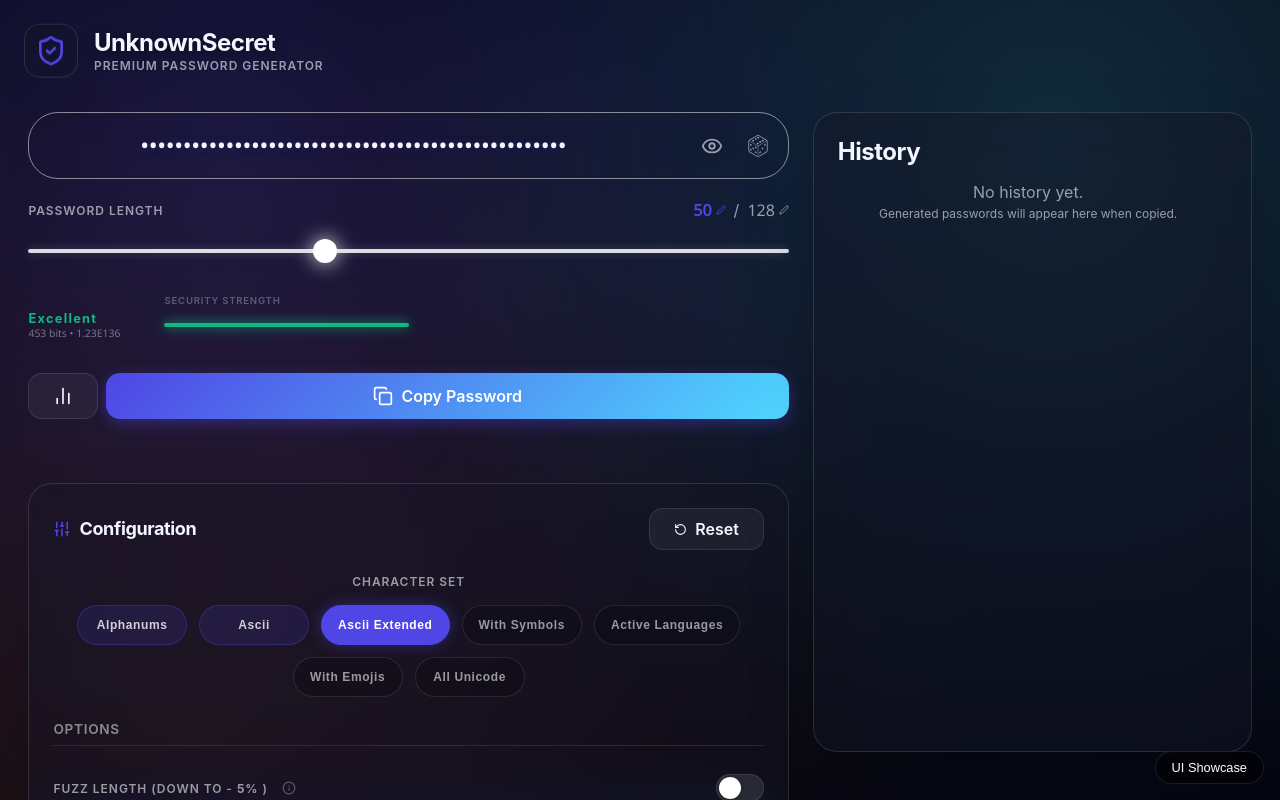
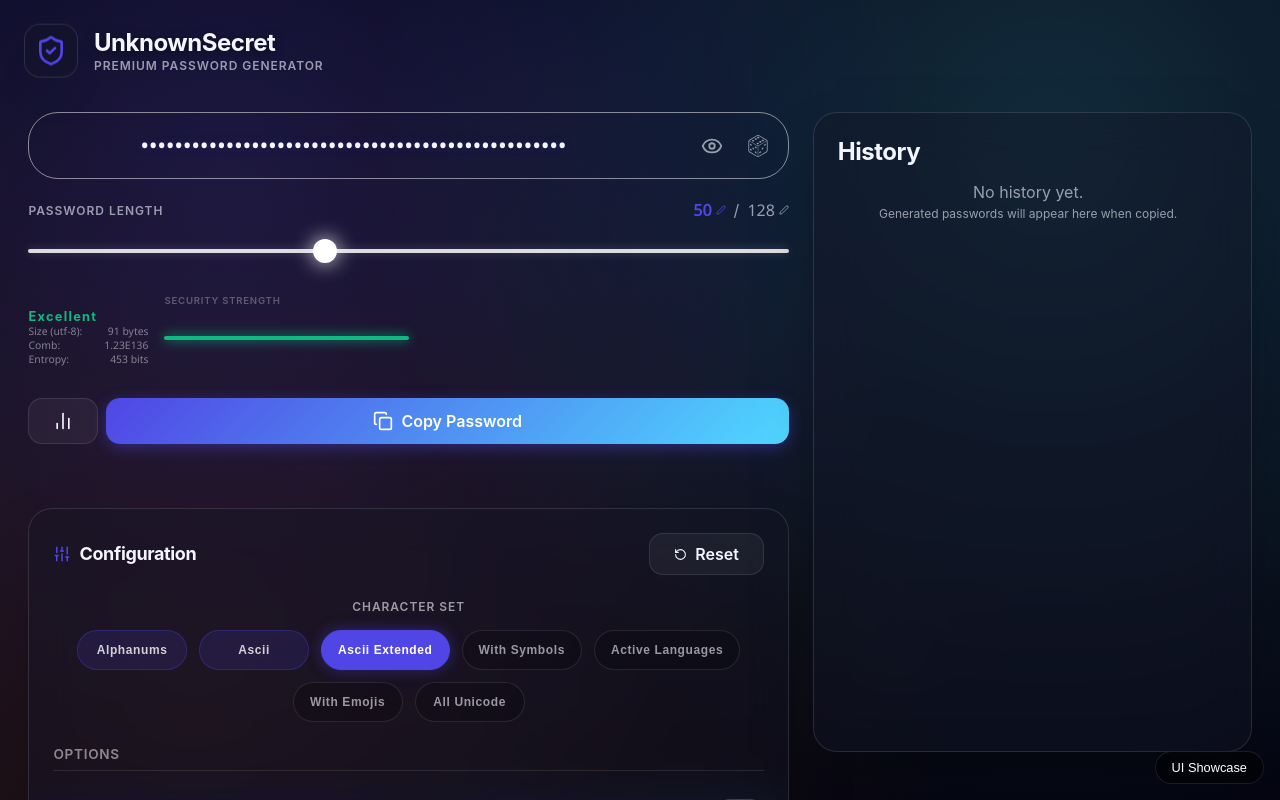
Before and after one commit to WireSwarm/UnknownSecret, a React (Vite) app: page / in a window 1280 px wide. Shown: the top 800 px of the page. Built offline with nearby package versions, Linux system fonts and the light colour scheme; a web font is replaced by a local one.

Commit message:
chore: printing the number of bytes and changing a little bit the layout

```diff
--- a/src/components/generator/EntropyMeter.jsx
+++ b/src/components/generator/EntropyMeter.jsx
@@ -1,6 +1,6 @@
 import React from 'react';
 
-export function EntropyMeter({ entropy, combinations, id, isPostQuantum }) {
+export function EntropyMeter({ entropy, combinations, password, id, isPostQuantum }) {
     // Analyze strength variables
     let strength = 'Very Weak';
     let color = '#EF4444'; // Red
@@ -13,6 +13,8 @@ export function EntropyMeter({ entropy, combinations, id, isPostQuantum }) {
     // Post-Quantum Logic: Effective entropy is halved (Grover's algo: sqrt(N) -> bits/2)
     const safeEntropy = isPostQuantum ? rawEntropy / 2 : rawEntropy;
     const percentage = (safeEntropy / 100) * 100;
+
+    const utf8Bytes = password ? new TextEncoder().encode(password).length : 0;
 
     // Thresholds & Logic
     // New thresholds: VeryWeak<20, Weak<40, Medium<60, Strong<100, Excellent<500, Overkill<2000, Paranoiac<15000, Demon>=15000
@@ -102,18 +104,26 @@ export function EntropyMeter({ entropy, combinations, id, isPostQuantum }) {
                     >
                         {strength}
                     </span>
-                    <span
-                        className="text-muted font-mono"
-                        style={{ fontSize: '0.65rem', opacity: 0.7 }}
-                        id={id ? `${id}-bits ` : undefined}
+                    <div
+                        className="text-muted font-mono flex flex-col gap-0.5 mt-1"
+                        style={{ fontSize: '0.65rem', opacity: 0.8, minWidth: '120px' }}
+                        id={id ? `${id}-details` : undefined}
                     >
-                        {Math.round(safeEntropy)} bits {isPostQuantum && <span className="text-amber-500" title="Post-Quantum">(PQ) </span>}
+                        <div className="flex justify-between items-center" title="Memory usage of the password when encoded in UTF-8. Important for systems with byte-length limits (like bcrypt).">
+                            <span className="opacity-50 mr-2">Size (utf-8):</span>
+                            <span>{utf8Bytes} bytes</span>
+                        </div>
                         {combinations && (
-                            <span className="ml-1" title="Combinations">
-                                • {new Intl.NumberFormat('en-US', { notation: "scientific", maximumSignificantDigits: 3 }).format(combinations)}
-                            </span>
+                            <div className="flex justify-between items-center" title="Total number of possible password combinations with the current character set and length.">
+                                <span className="opacity-50 mr-2">Comb:</span>
+                                <span>{new Intl.NumberFormat('en-US', { notation: "scientific", maximumSignificantDigits: 3 }).format(combinations)}</span>
+                            </div>
                         )}
-                    </span>
+                        <div className="flex justify-between items-center" title="The degree of randomness and unpredictability measured in bits. Higher is stronger.">
+                            <span className="opacity-50 mr-2">Entropy:</span>
+                            <span>{Math.round(safeEntropy)} bits {isPostQuantum && <span className="text-amber-500" title="Post-Quantum Strength (Grover's Algorithm adjusted)">(PQ)</span>}</span>
+                        </div>
+                    </div>
                 </div>
 
                 {/* Center: Label "Security Strength" - positioned above bar */}
--- a/src/components/generator/GeneratorPanel.jsx
+++ b/src/components/generator/GeneratorPanel.jsx
@@ -899,6 +899,7 @@ export function GeneratorPanel({ onCopyPassword }) {
                     <EntropyMeter
                         entropy={result.entropy}
                         combinations={result.combinations}
+                        password={result.password}
                         id="entropy-meter"
                         isPostQuantum={config.isPostQuantum}
                     />
```
